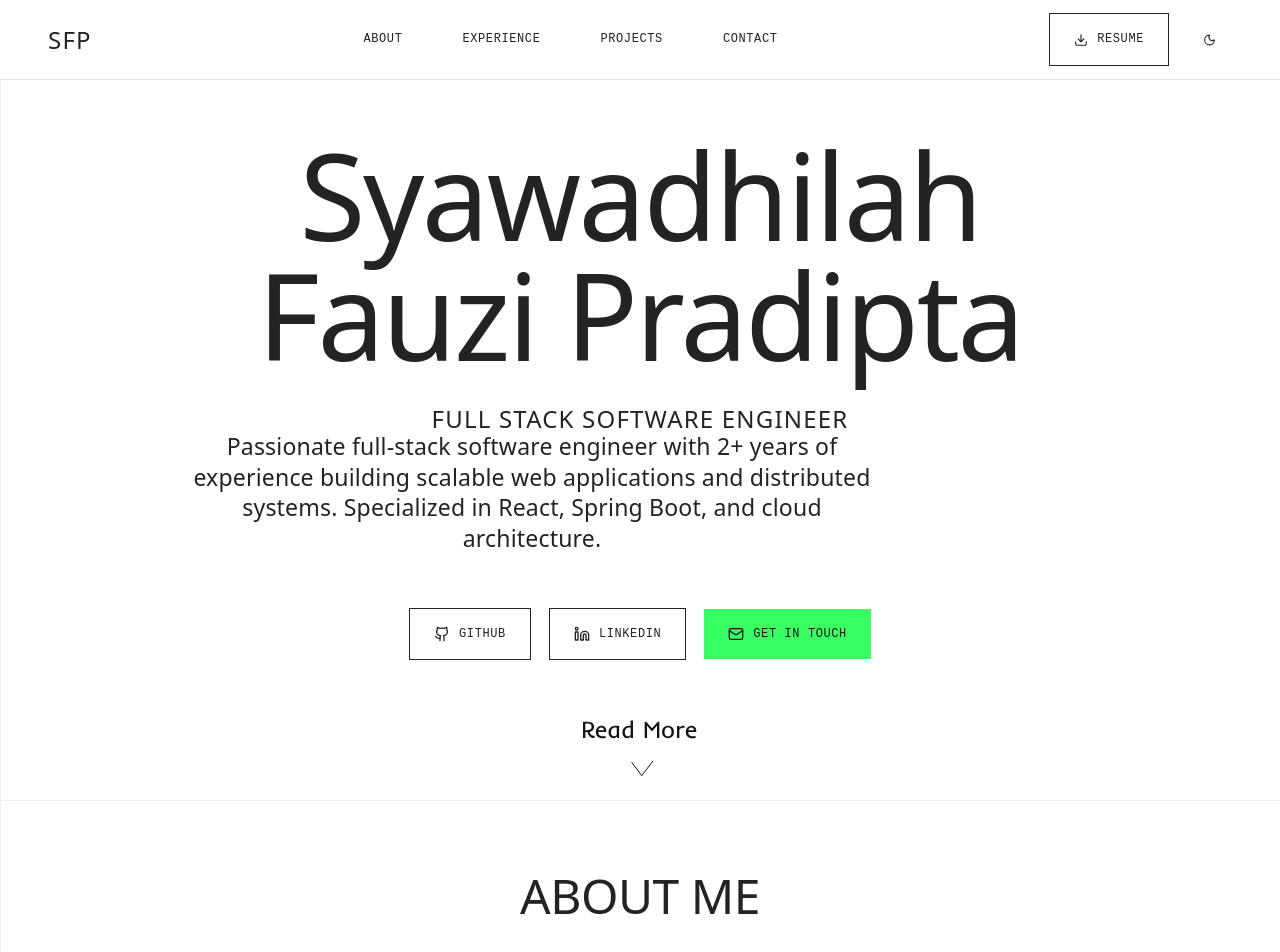
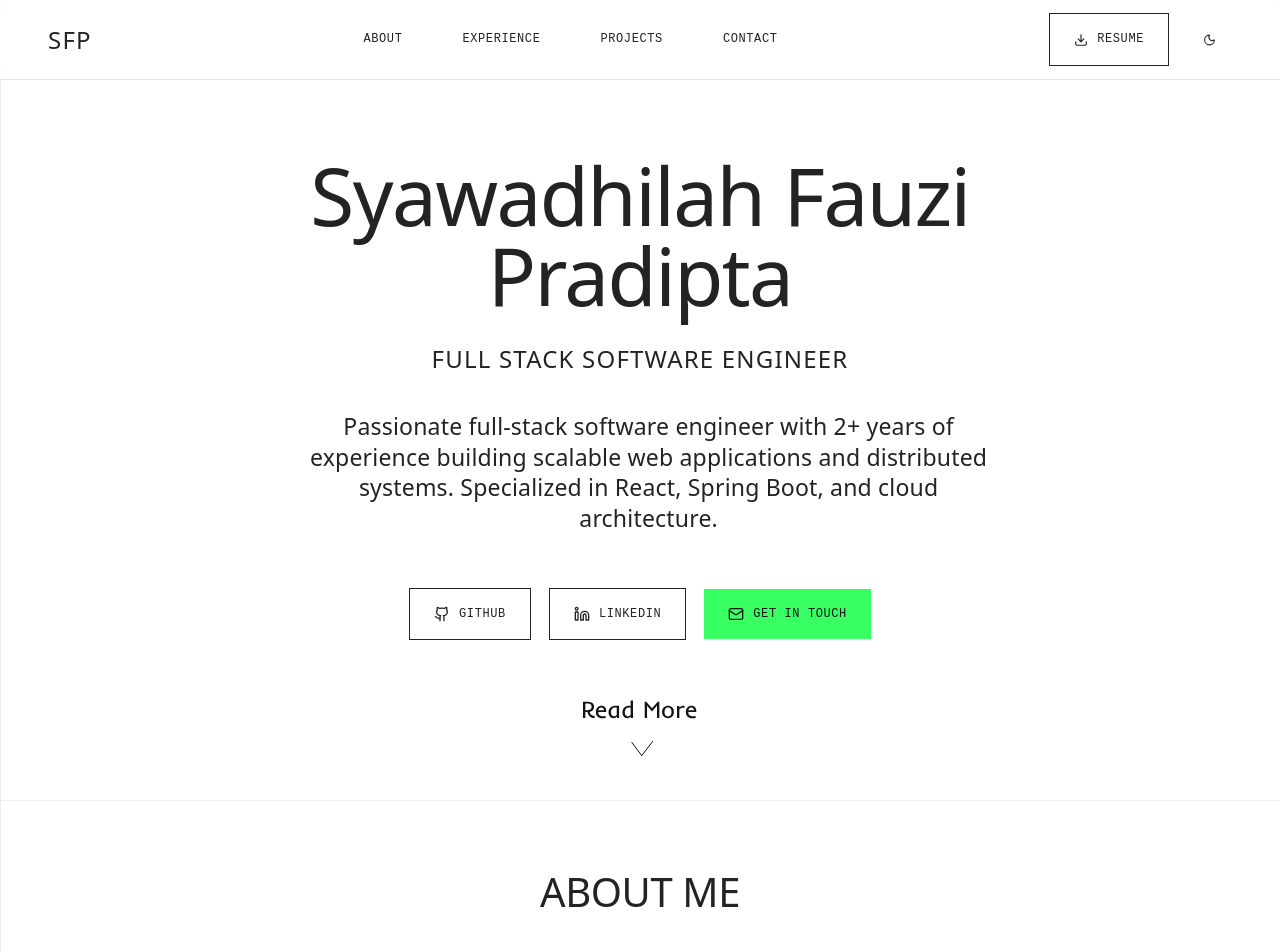
Before and after one commit to fauzipradipta/portofolio, a React (Vite) app: page / in a window 1280 px wide. Shown: the top 952 px of the page. Built offline with nearby package versions, Linux system fonts and the light colour scheme.

Commit message:
working on footer

```diff
--- a/src/App.css
+++ b/src/App.css
@@ -282,6 +282,11 @@ code {
   margin-top: 50px;
 }
 
+.bio-data{
+  margin-top: 40px;
+  margin-left:12%;
+}
+
 .sub-bio {
   margin-top: 3rem;
 }
@@ -442,10 +447,11 @@ code {
   background: var(--bg-white);
   border: 1px solid var(--border-light);
   border-radius: 0;
-  padding: 24px;
   transition: all 0.2s ease;
   position: relative;
   overflow: hidden;
+  margin-top: 40px;
+
 }
 .card-project--thin {
   padding: 8px;
@@ -463,6 +469,14 @@ code {
 @media (min-width: 1200px) and (max-width: 1440px) {
   .container {
     padding: 0 48px;
+  }
+
+  .hero-title{
+    font-size: 80px;
+  }
+
+  .title-big{
+    font-size: 40px;
   }
 }
 
--- a/src/Component/Footer.jsx
+++ b/src/Component/Footer.jsx
@@ -14,16 +14,23 @@ const Footer =()=>{
                                     Contact Me:
                                 </p>
                                 <a href={`mailto:${personalInfo.email}`} className="text-body text-gray-600 dark:text-gray-400 hover:underline mr-4">
-                                    <Mail size={24} className="inline-block mr-2 "/> {personalInfo.email} </a>
+                                    <Mail  className="inline-block mr-2 w-4 h-4 md:w-6 md:h-6 "/> {personalInfo.email} </a>
 
                                 <span className="text-body text-gray-600 dark:text-gray-400 mr-4">
-                                    <Phone size={24} className="inline-block mr-2 "/>  {personalInfo.phone}</span>
+                                    <Phone size={24} className="inline-block mr-2 w-4 h-4 md:w-6 md:h-6 "/>  {personalInfo.phone}</span>
 
                                 <a href={personalInfo.linkedin} target="_blank" rel="noopener noreferrer" className="text-body text-gray-600 dark:text-gray-400 hover:underline mr-4">
-                                    <Linkedin size={24} className="inline-block mr-2 "/> {personalInfo.linkedin} </a>
+                                    <Linkedin size={24} className="inline-block mr-2 w-4 h-4 md:w-6 md:h-6 "/> {personalInfo.linkedin} </a>
                             </div>
                         </div>
                     </div>
+
+                    {/*
+                        ==============================================================================
+                        Add Contact Us Box so customer be able to send an email through the input box
+                        ==============================================================================
+
+                    */}
                 </div>
             </div>
         </footer>
--- a/src/Pages/Hero.jsx
+++ b/src/Pages/Hero.jsx
@@ -12,7 +12,7 @@ const Hero = () => {
             <h1 className="hero-title mb-4">{personalInfo.name}</h1>
             <p className="label mb-8">FULL STACK SOFTWARE ENGINEER</p>
             <div className="mb-12">
-              <p className="text-body leading-relaxed max-w-2xl mx-auto px-4">{aboutData.bio}</p>
+              <p className="text-body leading-relaxed max-w-2xl mx-auto px-4 bio-data">{aboutData.bio}</p>
             </div>
             <div className="flex flex-col sm:flex-row items-center justify-center gap-4 mb-12">
               <a href={personalInfo.github} target="_blank" rel="noopener noreferrer" className="btn-primary flex items-center justify-center space-x-2 w-full sm:w-auto px-6 py-3">
--- a/src/Pages/Project.jsx
+++ b/src/Pages/Project.jsx
@@ -4,13 +4,11 @@ import { Github, ExternalLink } from 'lucide-react';
 
 const Project = () => {
   return (
-    // Removed: py-20 — padding is handled by .project-section in globals.css
-    // Removed: project-section className (already applied by app.tsx wrapper)
     <div id="project" className="container">
       <div className="grid-container">
         <div className="text-left mb-16">
           <p className="title-big mb-4">{pageTitles.projects}</p>
-          <div className="grid grid-cols-1 md:grid-cols-2 lg:grid-cols-3 gap-6">
+          <div className="grid grid-cols-1 md:grid-cols-2 lg:grid-cols-2 gap-6">
             {projectsData.map((project) => (
               <div
                 key={project.id}
--- a/src/Pages/Skills.tsx
+++ b/src/Pages/Skills.tsx
@@ -6,7 +6,7 @@ const Skills = () => {
     // Removed: py-20 — padding is handled by .skills-section in globals.css
     <div id="skills" className="container">
       <div className="grid grid-cols-1 md:grid-cols-2 lg:grid-cols-3 gap-8 mb-16">
-        <div className="text-left">
+        <div className="text-left lg:col-span-2">
           <p className="title-big mb-3">{pageTitles.skills}</p>
           {skillsData.technical.map((techCategory) => (
             <div
@@ -28,8 +28,10 @@ const Skills = () => {
           ))}
         </div>
 
-        <div className="flex flex-col items-center md:items-end lg:col-span-1">
-          <p className="title-big mb-6 text-center md:text-right w-full">{pageTitles.competencies}</p>
+        <div className="flex flex-col lg:col-start-3">
+          <p className="title-big mb-6 text-left w-full whitespace-nowrap">
+            {pageTitles.competencies}
+          </p>
           <div className="card-skill-core w-full max-w-xs">
             <div className="flex flex-col items-center gap-5">
               {skillsData.soft.map((skill, index) => (
```
